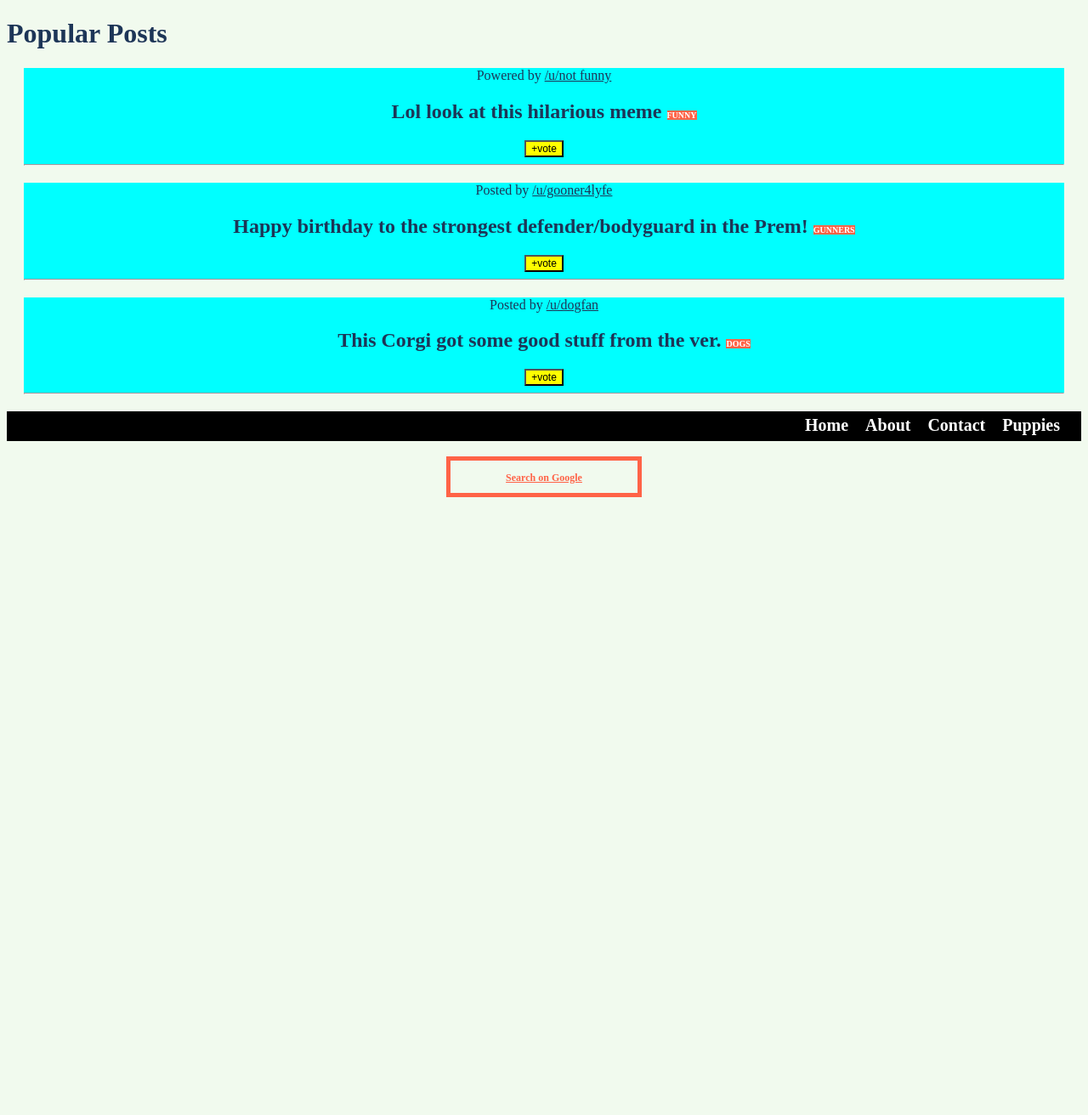
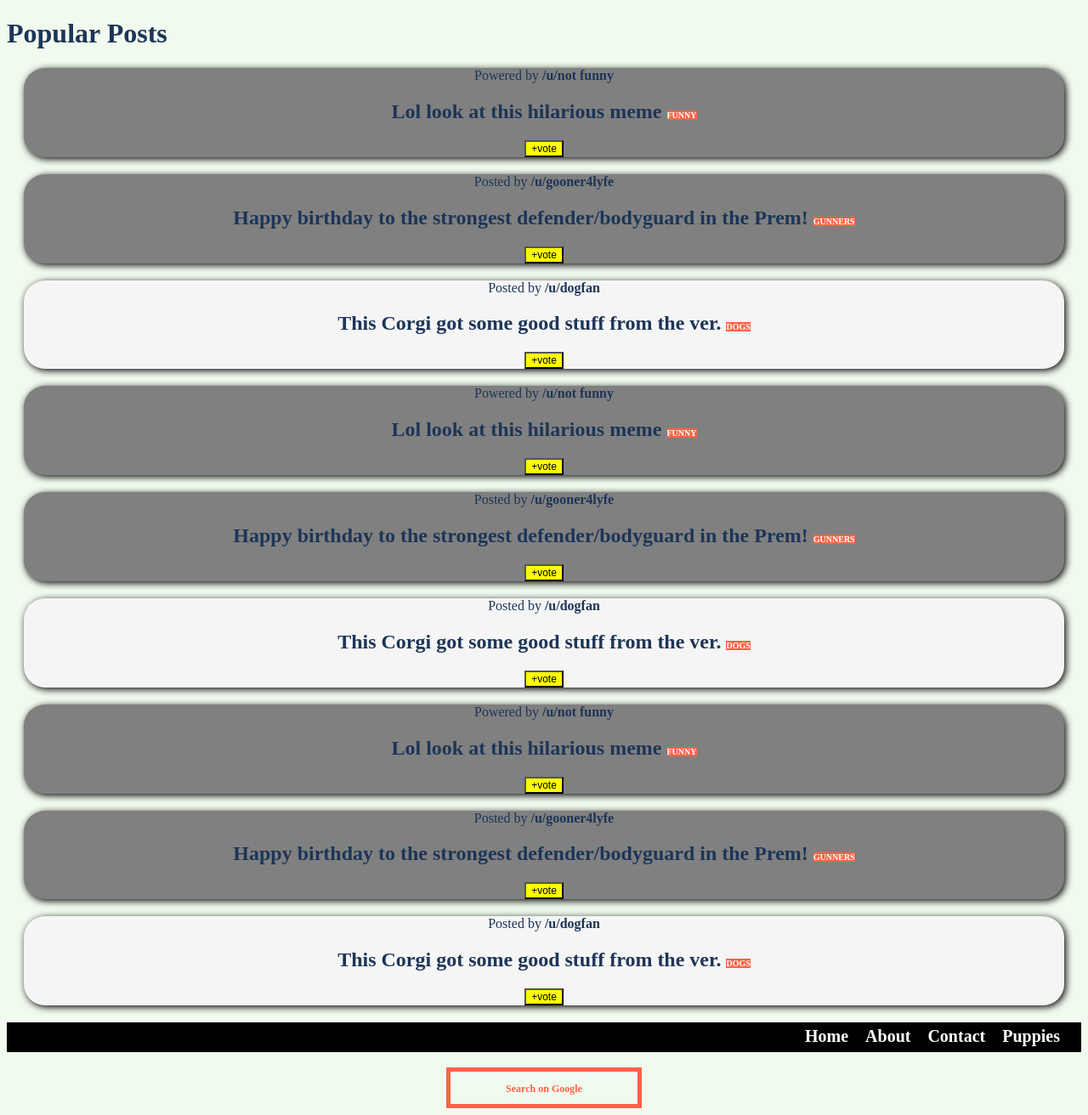
Before and after one commit to braglath/webdbootcamp, a PHP site: page / in a window 1280 px wide. Shown: the part 37-1349 px from the top of the page at 85% size. Before the commit the page ends 622 px from the top, so only its background shows below. Run offline with PHP 8.4, Linux system fonts and the light colour scheme.

Commit message:
pseudo classes

```diff
--- a/css/elementselectors.css
+++ b/css/elementselectors.css
@@ -43,6 +43,8 @@ h2 {
 
 .post a {
   color: #1d3557;
+  text-decoration: none;
+  font-weight: bold;
 }
 
 footer {
@@ -80,6 +82,7 @@ div > a {
   /* text-transform: lowercase; */
   font-size: 12px;
   font-weight: bold;
+  text-decoration: none;
 }
 
 input[type="password"] {
@@ -87,8 +90,30 @@ input[type="password"] {
 }
 
 .post {
-  background-color: aqua;
+  background-color: grey;
   margin: 20px;
   text-align: center;
   box-shadow: blue;
+  border-radius: 25px;
+  box-shadow: 2px 2px 8px black;
 }
+
+.post button:hover {
+  color: white;
+  background-color: tomato;
+  font-weight: bold;
+  /* font-size: 14px; */
+}
+
+.post a:hover {
+  text-decoration: tomato underline;
+  color: tomato;
+}
+
+a:active {
+  background-color: white;
+}
+
+.post:nth-of-type(3n) {
+  background-color: whitesmoke;
+}
--- a/home.html
+++ b/home.html
@@ -29,7 +29,7 @@
           Lol look at this hilarious meme <span class="tag"> funny </span>
         </h2>
         <button>+vote</button>
-        <hr />
+        <!-- <hr /> -->
       </section>
 
       <section class="post">
@@ -41,7 +41,7 @@
           <span class="tag"> gunners </span>
         </h2>
         <button>+vote</button>
-        <hr />
+        <!-- <hr /> -->
       </section>
 
       <section class="post">
@@ -51,10 +51,75 @@
           <span class="tag"> dogs </span>
         </h2>
         <button>+vote</button>
-        <hr />
+        <!-- <hr /> -->
+      </section>
+      <section class="post">
+        <span
+          >Powered by <a href="https://www.google.com">/u/not funny</a></span
+        >
+        <h2>
+          Lol look at this hilarious meme <span class="tag"> funny </span>
+        </h2>
+        <button>+vote</button>
+        <!-- <hr /> -->
+      </section>
+
+      <section class="post">
+        <span
+          >Posted by <a href="https://www.google.com">/u/gooner4lyfe</a></span
+        >
+        <h2>
+          Happy birthday to the strongest defender/bodyguard in the Prem!
+          <span class="tag"> gunners </span>
+        </h2>
+        <button>+vote</button>
+        <!-- <hr /> -->
+      </section>
+
+      <section class="post">
+        <span>Posted by <a href="https://www.google.com">/u/dogfan</a></span>
+        <h2>
+          This Corgi got some good stuff from the ver.
+          <span class="tag"> dogs </span>
+        </h2>
+        <button>+vote</button>
+        <!-- <hr /> -->
+      </section>
+      <section class="post">
+        <span
+          >Powered by <a href="https://www.google.com">/u/not funny</a></span
+        >
+        <h2>
+          Lol look at this hilarious meme <span class="tag"> funny </span>
+        </h2>
+        <button>+vote</button>
+        <!-- <hr /> -->
+      </section>
+
+      <section class="post">
+        <span
+          >Posted by <a href="https://www.google.com">/u/gooner4lyfe</a></span
+        >
+        <h2>
+          Happy birthday to the strongest defender/bodyguard in the Prem!
+          <span class="tag"> gunners </span>
+        </h2>
+        <button>+vote</button>
+        <!-- <hr /> -->
+      </section>
+
+      <section class="post">
+        <span>Posted by <a href="https://www.google.com">/u/dogfan</a></span>
+        <h2>
+          This Corgi got some good stuff from the ver.
+          <span class="tag"> dogs </span>
+        </h2>
+        <button>+vote</button>
+        <!-- <hr /> -->
       </section>
     </main>
     <footer>
+      <!-- <span style="text-align: center" class="tagname">HTMLTestBragu</span> -->
       <nav>
         <a href="home">Home</a>
         <a href="about"> About</a>
```
Also changed, not shown: comments/css.txt (+12 -0 lines).
